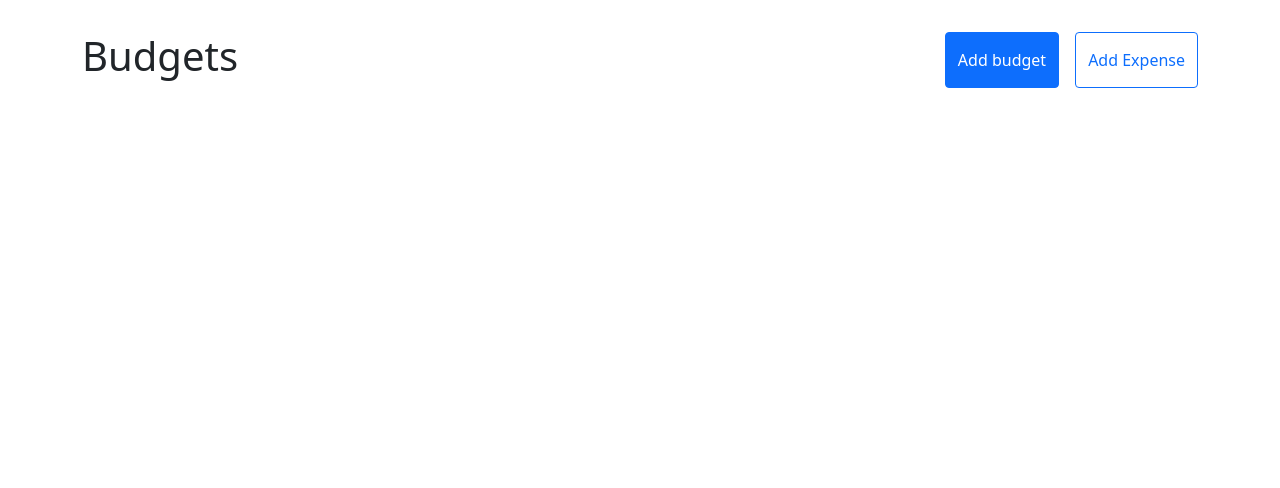
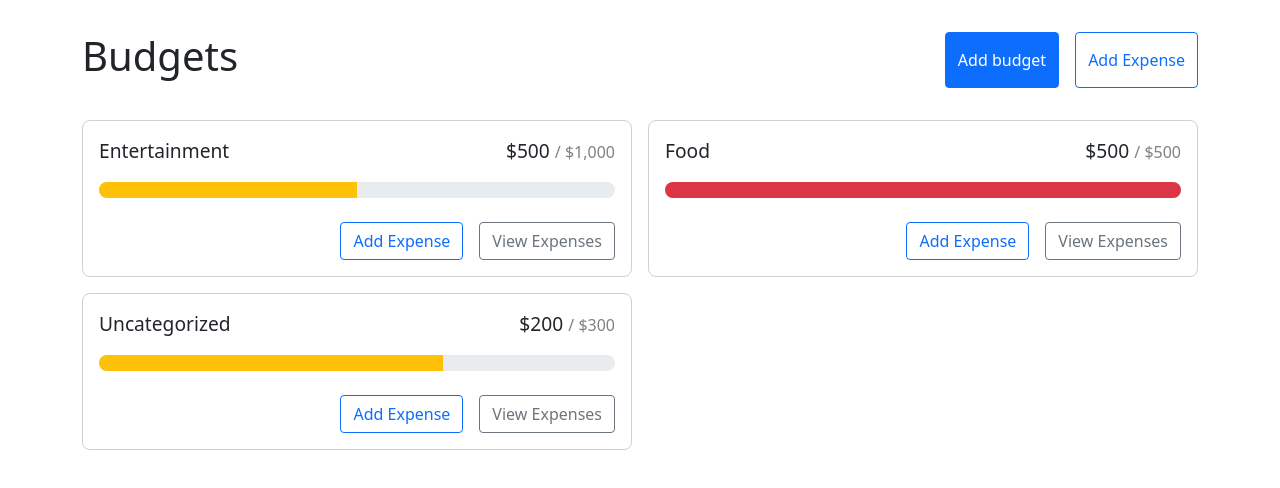
Before and after one commit to ysYassine/budget_app, a React (Create React App) app: page / in a window 1280 px wide. Shown: the top 488 px of the page. Built offline with nearby package versions, Linux system fonts and the light colour scheme.

Commit message:
Budget Card component

```diff
--- a/src/App.jsx
+++ b/src/App.jsx
@@ -1,11 +1,17 @@
 import "./App.css";
 import Container from "react-bootstrap/esm/Container";
 import Header from "./components/header/Header";
+import BudgetCard from "./components/budget_card/BudgetCard";
 
 function App() {
   return (
     <Container>
       <Header></Header>
+      <div className="budget-container">
+        <BudgetCard name="Entertainment" amount={500} max={1000}></BudgetCard>
+        <BudgetCard name="Food" amount={500} max={500}></BudgetCard>
+        <BudgetCard name="Uncategorized" amount={200} max={300}></BudgetCard>
+      </div>
     </Container>
   );
 }
--- /dev/null
+++ b/src/components/budget_card/BudgetCard.css
@@ -0,0 +1,39 @@
+.budget-card__container {
+  border: 1px solid rgb(207, 207, 207);
+  border-radius: 0.5rem;
+  padding: 1rem;
+  display: flex;
+  flex-direction: column;
+  gap: 1rem;
+}
+
+.budget-card__container.budget-card__overflow {
+  background-color: hsl(0, 57%, 95%);
+  border: 1px solid hsl(0, 137%, 62%);
+}
+
+.budget-card__header {
+  display: flex;
+  align-items: baseline;
+}
+
+.card-name {
+  flex-grow: 1;
+}
+
+.card-name,
+.amount {
+  font-weight: 500;
+  font-size: 1.2rem;
+}
+
+.max {
+  color: gray;
+}
+
+.card-buttons {
+  display: flex;
+  justify-content: flex-end;
+  gap: 1rem;
+  margin-top: 0.5rem;
+}
--- /dev/null
+++ b/src/components/budget_card/BudgetCard.jsx
@@ -0,0 +1,39 @@
+import "./BudgetCard.css";
+import { currencyFormatter } from "./../../utils/utils";
+import ProgressBar from "./../../../node_modules/react-bootstrap/esm/ProgressBar";
+import { Button } from "react-bootstrap";
+
+export default function BudgetCard({ name, amount, max }) {
+  const ratio = amount / max;
+  return (
+    <div
+      className={
+        "budget-card__container" + (ratio > 1 ? " budget-card__overflow" : "")
+      }
+    >
+      <div className="budget-card__header">
+        <div className="card-name">{name}</div>
+        <div className="amount">{currencyFormatter.format(amount)}&nbsp;</div>
+        <div className="max">{" / " + currencyFormatter.format(max)}</div>
+      </div>
+      <ProgressBar
+        className="rounded-pill"
+        variant={getProgressBarVarient(amount, max)}
+        min={0}
+        max={max}
+        now={amount}
+      ></ProgressBar>
+      <div className="card-buttons">
+        <Button variant="outline-primary">Add Expense</Button>
+        <Button variant="outline-secondary">View Expenses</Button>
+      </div>
+    </div>
+  );
+}
+
+function getProgressBarVarient(amount, max) {
+  const ratio = amount / max;
+  if (ratio < 0.5) return "primary";
+  if (ratio < 0.75) return "warning";
+  return "danger";
+}
--- /dev/null
+++ b/src/utils/utils.js
@@ -0,0 +1,5 @@
+export const currencyFormatter = new Intl.NumberFormat(undefined, {
+  currency: "usd",
+  style: "currency",
+  minimumFractionDigits: 0,
+});
```
